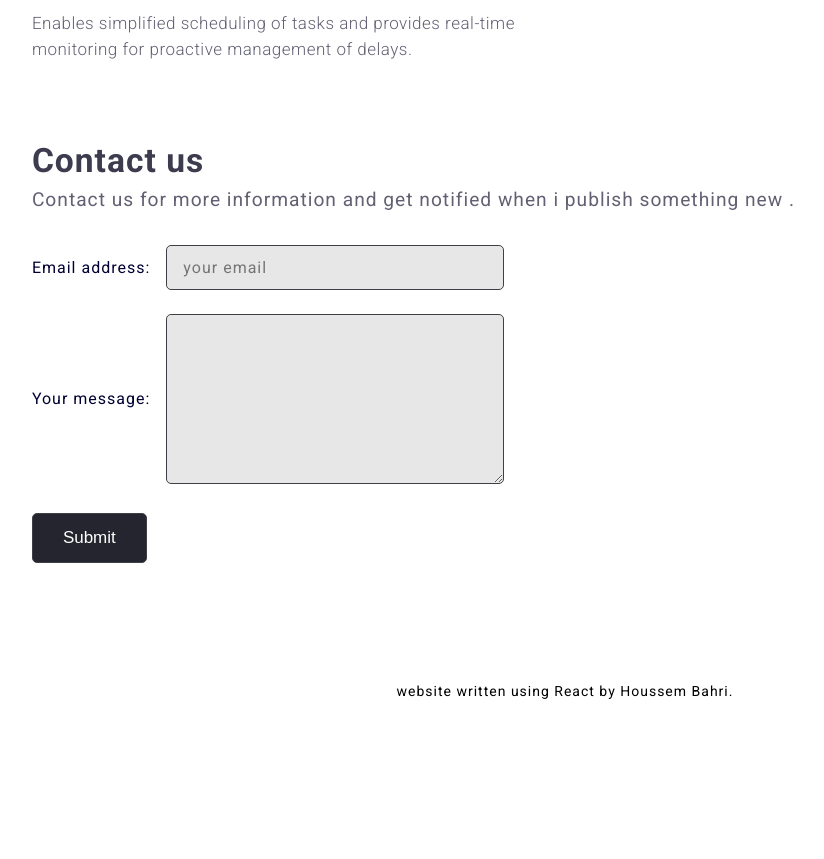
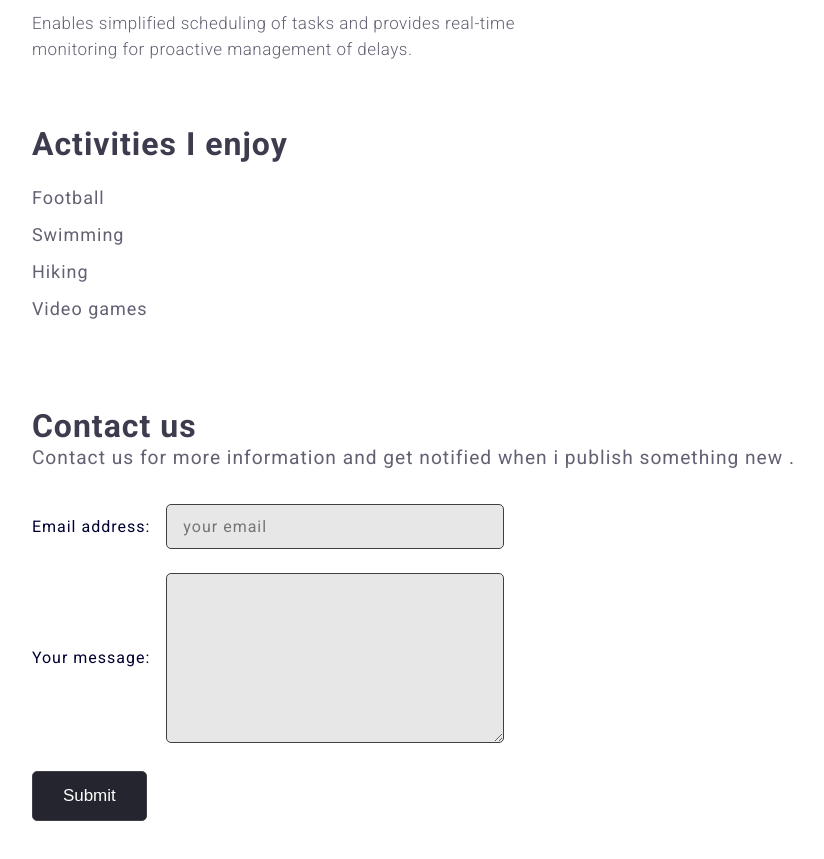
Before and after one commit to houssemELbahri/portfolio, a React (Vite) app: page / in a window 1280 px wide. Shown: the part 1668-2527 px from the top of the page, without its empty margins (75-899 px from the left). Before the commit the page ends 2399 px from the top, so only its background shows below. Built offline with nearby package versions, Linux system fonts and the light colour scheme.

Commit message:
add activities section

```diff
--- a/src/App.tsx
+++ b/src/App.tsx
@@ -6,6 +6,8 @@ import { Header } from "./sections/Header"
 import { Hero } from "./sections/Hero"
 import { Projects } from "./sections/Projects"
 import { Technologies } from "./sections/Technologies"
+import { Activities } from "./sections/Activities"
+
 
 function App() {
 
@@ -17,6 +19,7 @@ function App() {
       <Hero />
       <Technologies />
       <Projects />
+      <Activities/>
       <Contact />
       <Footer />
     </div>
--- /dev/null
+++ b/src/sections/Activities/activities.css
@@ -0,0 +1,24 @@
+.activities-container {
+    /* background-color: red; */
+    width:85%;
+    margin-left: auto;
+    margin-right: auto;
+    padding-bottom: 4rem;
+}
+
+
+.activities-title {
+    font-size: 32px;
+    font-weight: 700;
+    color:#000000;
+    color:var(--title);
+    padding-bottom: 1rem;
+}
+
+
+.activity {
+    font-size: 18px;
+    font-weight: 400;
+    color: var(--subtitle);
+    padding: 0.5rem 0;
+}
--- /dev/null
+++ b/src/sections/Activities/index.tsx
@@ -0,0 +1,15 @@
+import "./activities.css"
+
+
+
+export const Activities = () => {
+    return (
+        <div className="activities-container">
+            <p className="activities-title">Activities I enjoy</p>
+            <p className="activity">Football</p>
+            <p className="activity">Swimming</p>
+            <p className="activity">Hiking</p>
+            <p className="activity">Video games</p>
+        </div>
+    )
+}
--- a/src/sections/Contact/contact.css
+++ b/src/sections/Contact/contact.css
@@ -9,10 +9,17 @@
 
 
 section.contact-container .title {
-    font-size: 2.1rem;
+    /* font-size: 2.1rem;
+    color:var(--title);
+    margin-bottom: 0.4rem;
+    background-color: red; */
+    font-size: 32px;
+    font-weight: 700;
     color:#000000;
     color:var(--title);
-    margin-bottom: 0.4rem;
+    /* padding-bottom: 1rem; */
+    /* background-color: red; */
+
 }
 
 section.contact-container .sub-title {
--- a/src/sections/Projects/projects.css
+++ b/src/sections/Projects/projects.css
@@ -10,7 +10,7 @@
     /* margin-top: 60px; */
     font-size: 32px;
     font-weight: 700;
-    color:#000000;
+    /* color:#000000; */
     color:var(--title);
     padding-bottom: 1rem;
 }
```
Also changed, not shown: 2 other files (tests, documents, lock files or other folders).
